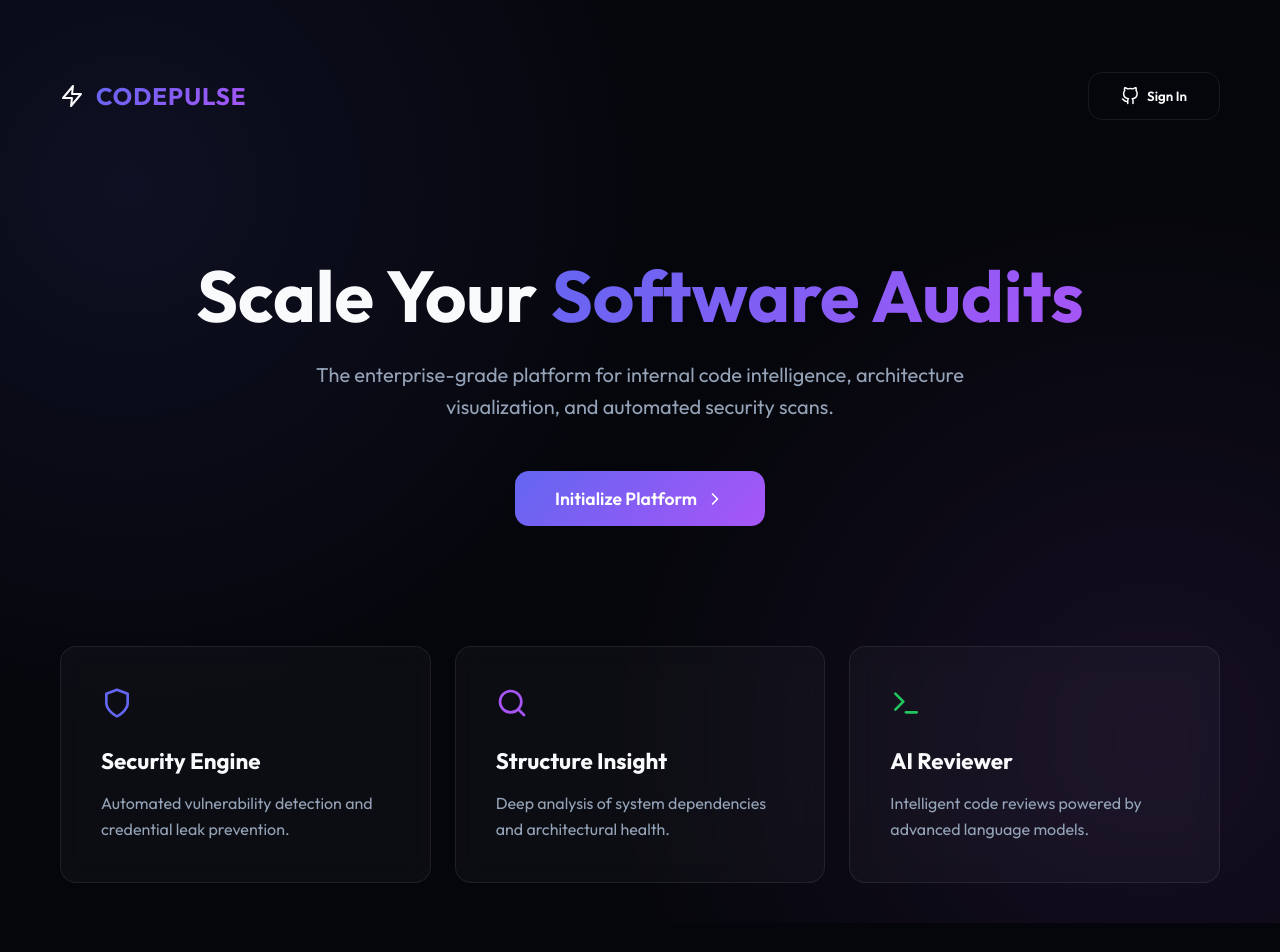
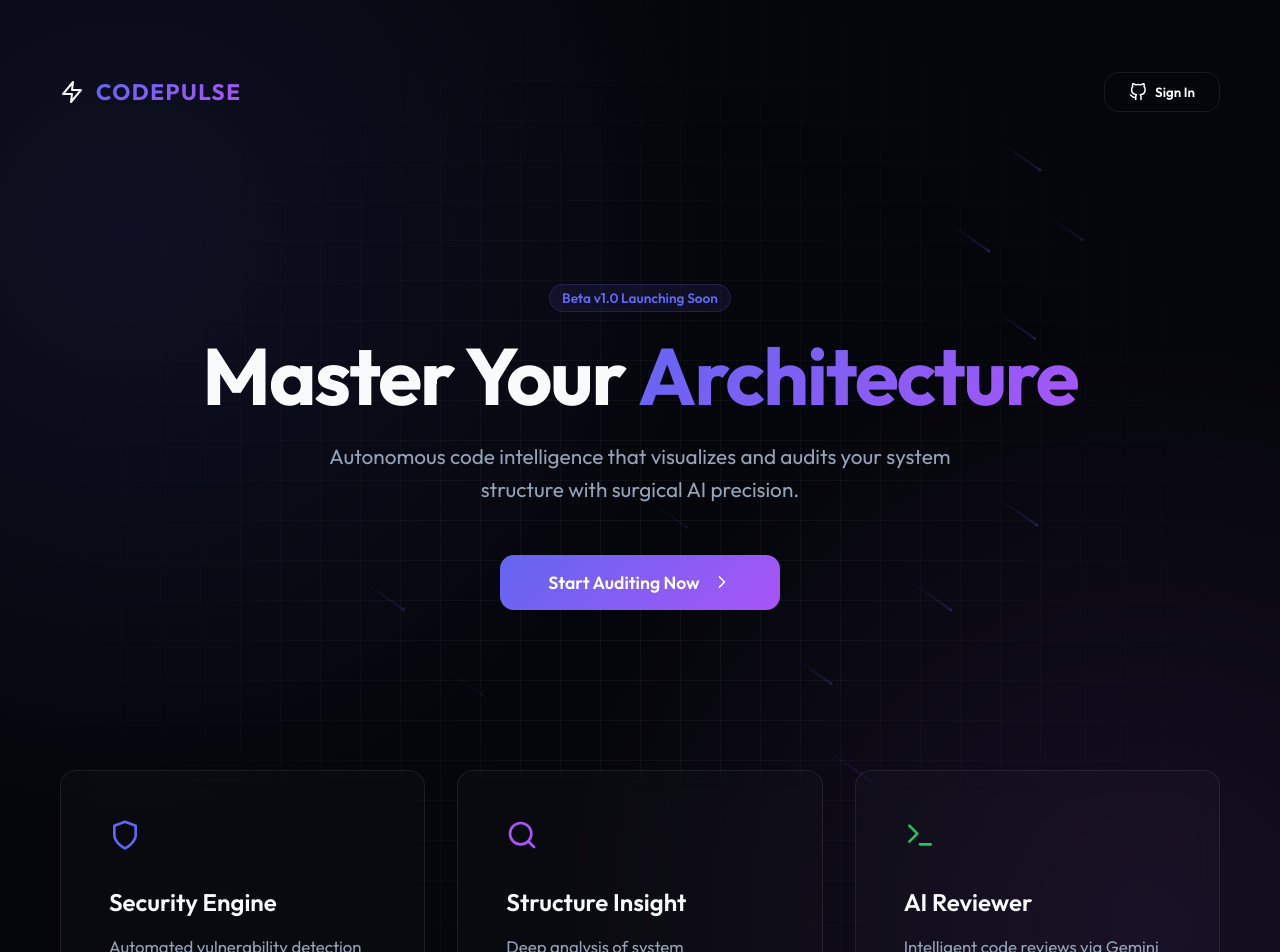
Before and after one commit to Edge-Explorer/CodePulse, a React (Vite) app in the folder frontend/: page / in a window 1280 px wide. Shown: the top 952 px of the page. Before the commit the page ends 923 px from the top, so only its background shows below. Built offline with nearby package versions, Linux system fonts and the light colour scheme.

Commit message:
feat: level up to Tailwind CSS with professional CN utility
Installed tailsind-merge, clsx, and initialized Tailwind. Ready to implement premium Aceternity UI components. 👸🏿✨

```diff
--- a/frontend/src/index.css
+++ b/frontend/src/index.css
@@ -1,4 +1,9 @@
+@tailwind base;
+@tailwind components;
+@tailwind utilities;
+
 /* Fonts are loaded via <link> in index.html to avoid blocking CSS parse */
+
 
 :root {
   --bg-dark: #05060b;
@@ -83,3 +88,33 @@ code {
   padding: 2px 6px;
   border-radius: 4px;
 }
+/* Premium Animations */
+@keyframes meteor {
+  0% { transform: rotate(215deg) translateX(0); opacity: 1; }
+  70% { opacity: 1; }
+  100% { transform: rotate(215deg) translateX(-500px); opacity: 0; }
+}
+
+.meteor-effect {
+  position: absolute;
+  top: 50%;
+  left: 50%;
+  height: 2px;
+  width: 2px;
+  background: var(--accent-primary);
+  border-radius: 50%;
+  box-shadow: 0 0 0 1px rgba(255, 255, 255, 0.1);
+  transform: rotate(215deg);
+  animation: meteor 3s linear infinite;
+  pointer-events: none;
+}
+
+.meteor-effect::before {
+  content: '';
+  position: absolute;
+  top: 50%;
+  transform: translateY(-50%);
+  width: 50px;
+  height: 1px;
+  background: linear-gradient(90deg, var(--accent-primary), transparent);
+}
--- a/frontend/src/pages/Landing.jsx
+++ b/frontend/src/pages/Landing.jsx
@@ -2,80 +2,119 @@ import React from 'react';
 import { motion } from 'framer-motion';
 import { FiGithub, FiZap, FiShield, FiSearch, FiTerminal, FiChevronRight } from 'react-icons/fi';
 
+const Meteor = ({ index }) => {
+  const style = {
+    top: `${Math.random() * 100}%`,
+    left: `${Math.random() * 100}%`,
+    animationDelay: `${Math.random() * 4}s`,
+    animationDuration: `${2 + Math.random() * 2}s`
+  };
+  return <div key={index} className="meteor-effect" style={style} />;
+};
+
 const Landing = ({ onAuthenticate }) => {
+  const meteors = Array.from({ length: 20 });
   const features = [
-    { icon: <FiShield size={32} color="#6366f1" />, title: 'Security Engine',    desc: 'Automated vulnerability detection and credential leak prevention.' },
-    { icon: <FiSearch size={32} color="#a855f7" />, title: 'Structure Insight',  desc: 'Deep analysis of system dependencies and architectural health.' },
-    { icon: <FiTerminal size={32} color="#22c55e" />, title: 'AI Reviewer',      desc: 'Intelligent code reviews powered by advanced language models.' },
+    { icon: <FiShield size={32} color="#6366f1" />, title: 'Security Engine',    desc: 'Automated vulnerability detection and leak prevention.' },
+    { icon: <FiSearch size={32} color="#a855f7" />, title: 'Structure Insight',  desc: 'Deep analysis of system dependencies and health.' },
+    { icon: <FiTerminal size={32} color="#22c55e" />, title: 'AI Reviewer',      desc: 'Intelligent code reviews via Gemini 2.0 Flash.' },
   ];
 
   return (
-    <div className="container">
+    <div className="container" style={{ position: 'relative', minHeight: '100vh', overflow: 'hidden' }}>
+
+      {/* Background Meteor Shower */}
+      <div style={{ position: 'absolute', inset: 0, zIndex: -1, pointerEvents: 'none', opacity: 0.4 }}>
+        {meteors.map((_, i) => <Meteor key={i} index={i} />)}
+      </div>
+
+      {/* Grid Pattern Overlay */}
+      <div style={{
+        position: 'absolute',
+        inset: 0,
+        zIndex: -2,
+        backgroundImage: 'linear-gradient(rgba(255,255,255,0.05) 1px, transparent 1px), linear-gradient(90deg, rgba(255,255,255,0.05) 1px, transparent 1px)',
+        backgroundSize: '40px 40px',
+        maskImage: 'radial-gradient(circle at center, black, transparent 80%)',
+        WebkitMaskImage: 'radial-gradient(circle at center, black, transparent 80%)'
+      }} />
+
       {/* Navigation */}
-      <nav style={{ display: 'flex', justifyContent: 'space-between', alignItems: 'center', padding: '32px 0', marginBottom: '64px' }}>
+      <nav style={{ display: 'flex', justifyContent: 'space-between', alignItems: 'center', padding: '32px 0', marginBottom: '80px' }}>
         <div style={{ display: 'flex', alignItems: 'center', gap: '12px' }}>
           <FiZap size={24} className="neon-text" />
-          <h2 className="neon-text" style={{ fontSize: '1.5rem', letterSpacing: '1px', fontWeight: 800 }}>
-            CODEPULSE
-          </h2>
+          <h2 className="neon-text" style={{ fontSize: '1.4rem', letterSpacing: '1.5px', fontWeight: 800 }}>CODEPULSE</h2>
         </div>
-        <button
-          className="btn-primary"
-          onClick={onAuthenticate}
-          style={{ background: 'transparent', border: '1px solid var(--glass-border)' }}
-        >
+        <button onClick={onAuthenticate} className="btn-primary" style={{ background: 'transparent', border: '1px solid var(--glass-border)', padding: '10px 24px' }}>
           <FiGithub size={18} />
           <span>Sign In</span>
         </button>
       </nav>
 
-      {/* Hero */}
-      <div style={{ textAlign: 'center', padding: '40px 0', marginBottom: '80px' }}>
+      {/* Hero Section */}
+      <div style={{ textAlign: 'center', padding: '60px 0', marginBottom: '100px' }}>
+        <motion.div
+          initial={{ opacity: 0, scale: 0.9 }}
+          animate={{ opacity: 1, scale: 1 }}
+          style={{
+            display: 'inline-block',
+            padding: '4px 12px',
+            borderRadius: '20px',
+            background: 'rgba(99, 102, 241, 0.1)',
+            border: '1px solid rgba(99, 102, 241, 0.2)',
+            color: 'var(--accent-primary)',
+            fontSize: '0.85rem',
+            fontWeight: 600,
+            marginBottom: '24px'
+          }}
+        >
+          Beta v1.0 Launching Soon
+        </motion.div>
+
         <motion.h1
           initial={{ opacity: 0, y: 20 }}
           animate={{ opacity: 1, y: 0 }}
-          style={{ fontSize: '4.5rem', fontWeight: 800, marginBottom: '24px', lineHeight: 1.1 }}
+          style={{ fontSize: '5rem', fontWeight: 800, marginBottom: '24px', lineHeight: 1, letterSpacing: '-2px' }}
         >
-          Scale Your <span className="neon-text">Software Audits</span>
+          Master Your <span className="neon-text">Architecture</span>
         </motion.h1>
+
         <motion.p
           initial={{ opacity: 0, y: 20 }}
           animate={{ opacity: 1, y: 0 }}
           transition={{ delay: 0.1 }}
-          style={{ color: 'var(--text-dim)', fontSize: '1.25rem', maxWidth: '650px', margin: '0 auto 48px', lineHeight: 1.6 }}
+          style={{ color: 'var(--text-dim)', fontSize: '1.3rem', maxWidth: '700px', margin: '0 auto 48px', lineHeight: 1.6 }}
         >
-          The enterprise-grade platform for internal code intelligence,
-          architecture visualization, and automated security scans.
+          Autonomous code intelligence that visualizes and audits your system
+          structure with surgical AI precision.
         </motion.p>
+
         <motion.button
-          initial={{ opacity: 0, y: 20 }}
-          animate={{ opacity: 1, y: 0 }}
-          transition={{ delay: 0.2 }}
-          whileHover={{ scale: 1.03 }}
-          whileTap={{ scale: 0.97 }}
+          whileHover={{ scale: 1.05 }}
+          whileTap={{ scale: 0.95 }}
           className="btn-primary"
           onClick={onAuthenticate}
-          style={{ margin: '0 auto', fontSize: '1.1rem', padding: '16px 40px' }}
+          style={{ margin: '0 auto', fontSize: '1.1rem', padding: '16px 48px', gap: '12px' }}
         >
-          <span>Initialize Platform</span>
+          <span>Start Auditing Now</span>
           <FiChevronRight size={20} />
         </motion.button>
       </div>
 
-      {/* Features */}
-      <div style={{ display: 'grid', gridTemplateColumns: 'repeat(auto-fit, minmax(300px, 1fr))', gap: '24px' }}>
-        {features.map((feature, index) => (
+      {/* Featured Bento Grid */}
+      <div style={{ display: 'grid', gridTemplateColumns: 'repeat(auto-fit, minmax(320px, 1fr))', gap: '32px', marginBottom: '80px' }}>
+        {features.map((f, i) => (
           <motion.div
-            key={index}
-            initial={{ opacity: 0, y: 20 }}
+            key={i}
+            initial={{ opacity: 0, y: 30 }}
             animate={{ opacity: 1, y: 0 }}
-            transition={{ delay: 0.2 + index * 0.1 }}
+            transition={{ delay: 0.3 + i * 0.1 }}
             className="glass-card"
-            style={{ padding: '40px', textAlign: 'left' }}
+            style={{ padding: '48px', textAlign: 'left', background: 'rgba(255,255,255,0.02)' }}
           >
-            <div style={{ marginBottom: '24px' }}>{feature.icon}</div>
-            <h3 style={{ marginBottom: '16px', fontSize: '1.4rem' }}>{feature.title}</h3>
-            <p style={{ color: 'var(--text-dim)', lineHeight: 1.6 }}>{feature.desc}</p>
+            <div style={{ marginBottom: '32px' }}>{f.icon}</div>
+            <h3 style={{ marginBottom: '16px', fontSize: '1.5rem', fontWeight: 600 }}>{f.title}</h3>
+            <p style={{ color: 'var(--text-dim)', lineHeight: 1.7, fontSize: '1.05rem' }}>{f.desc}</p>
           </motion.div>
         ))}
       </div>
--- /dev/null
+++ b/frontend/src/utils/cn.js
@@ -0,0 +1,10 @@
+import { clsx } from "clsx";
+import { twMerge } from "tailwind-merge";
+
+/**
+ * The "Secret Sauce" for Aceternity UI and professional Tailwind components.
+ * It merges Tailwind classes gracefully without conflicts (e.g., matching padding-4 with padding-6).
+ */
+export function cn(...inputs) {
+  return twMerge(clsx(inputs));
+}
--- /dev/null
+++ b/frontend/tailwind.config.js
@@ -0,0 +1,26 @@
+/** @type {import('tailwindcss').Config} */
+export default {
+  content: [
+    "./index.html",
+    "./src/**/*.{js,ts,jsx,tsx}",
+  ],
+  darkMode: "class",
+  theme: {
+    extend: {
+      animation: {
+        meteor: "meteor 5s linear infinite",
+      },
+      keyframes: {
+        meteor: {
+          "0%": { transform: "rotate(215deg) translateX(0)", opacity: "1" },
+          "70%": { opacity: "1" },
+          "100%": {
+            transform: "rotate(215deg) translateX(-500px)",
+            opacity: "0",
+          },
+        },
+      },
+    },
+  },
+  plugins: [],
+}
```
Also changed, not shown: frontend/package.json (+6 -1 lines), 1 other file (tests, documents, lock files or other folders).
